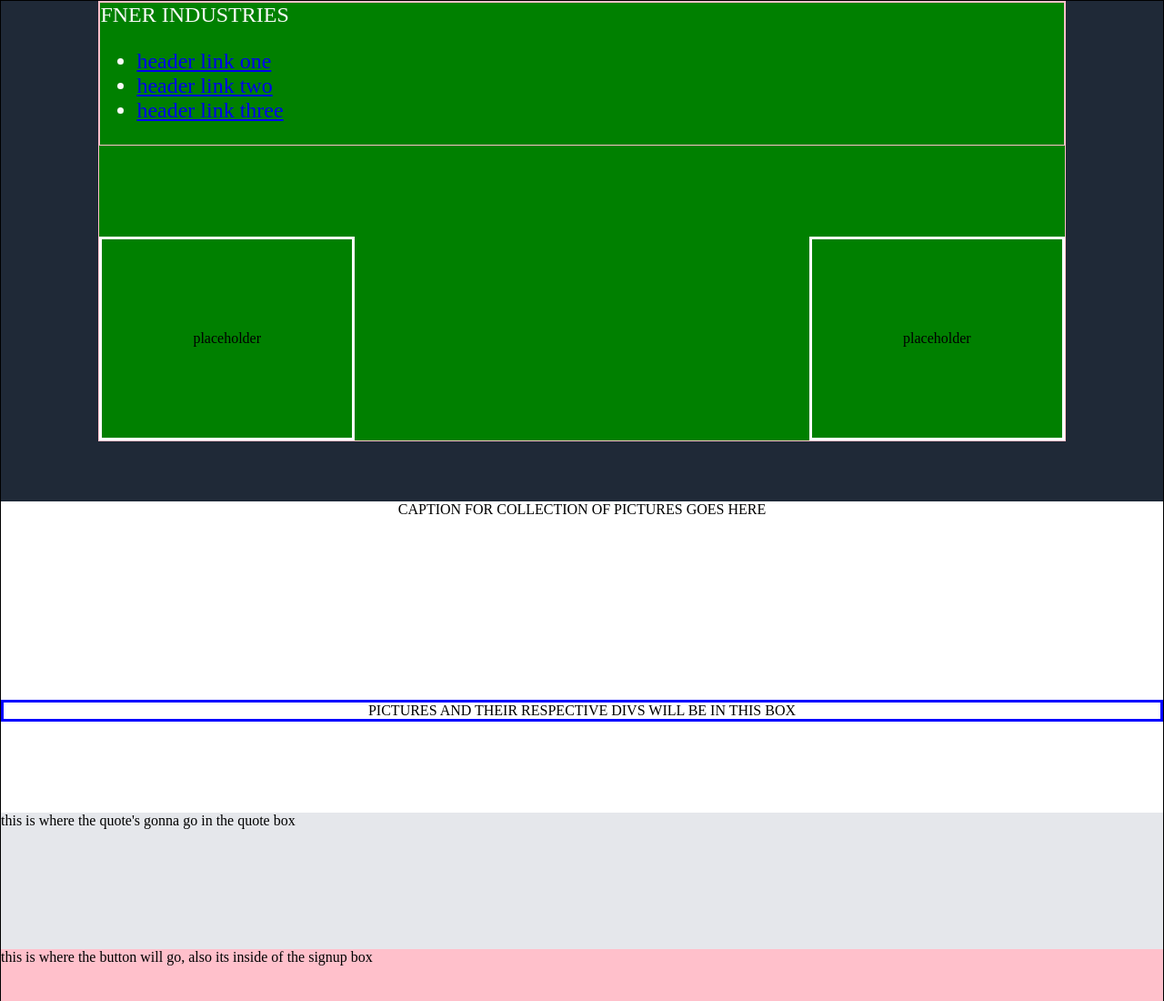
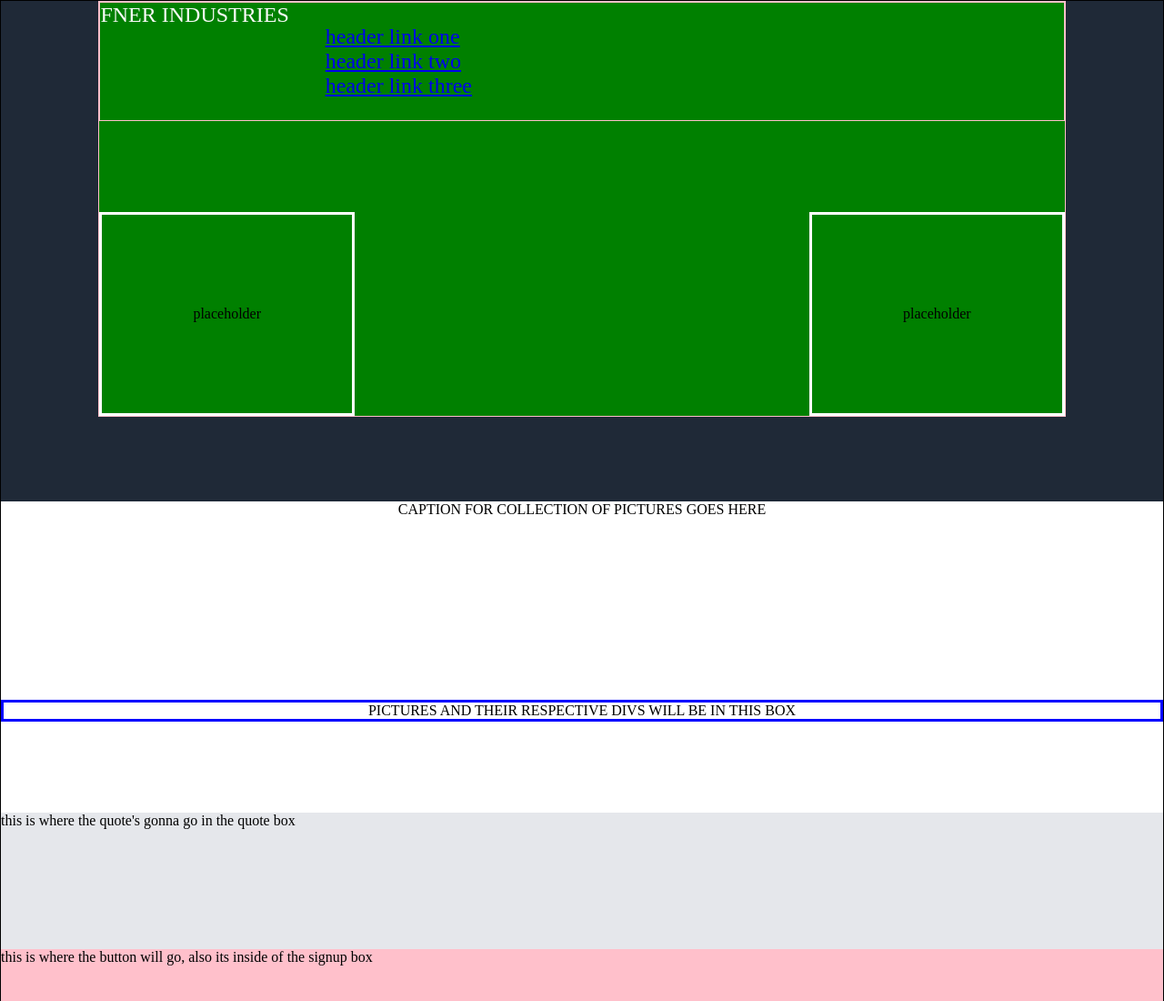
Before and after one commit to pergeprosus/landing-page, a plain HTML site: page index.html in a window 1280 px wide. Shown: the top 1100 px of the page at 91% size. Drawn offline with Linux system fonts and the light colour scheme.

Commit message:
Remove decoration from top list

```diff
--- a/style.css
+++ b/style.css
@@ -10,6 +10,8 @@ body {
     color: #F9FAF8;
     border: 1px solid pink;
     margin-bottom: 100px;
+    display: flex;
+    flex-direction: row;
 }
 
 
@@ -31,6 +33,7 @@ body {
 
 .infoheader {
     text-align: center;
+
 }
 
 
@@ -90,3 +93,7 @@ body {
     padding: 100px;
     border: 3px solid white;
 }
+
+ul {
+    list-style: none;
+}
```
